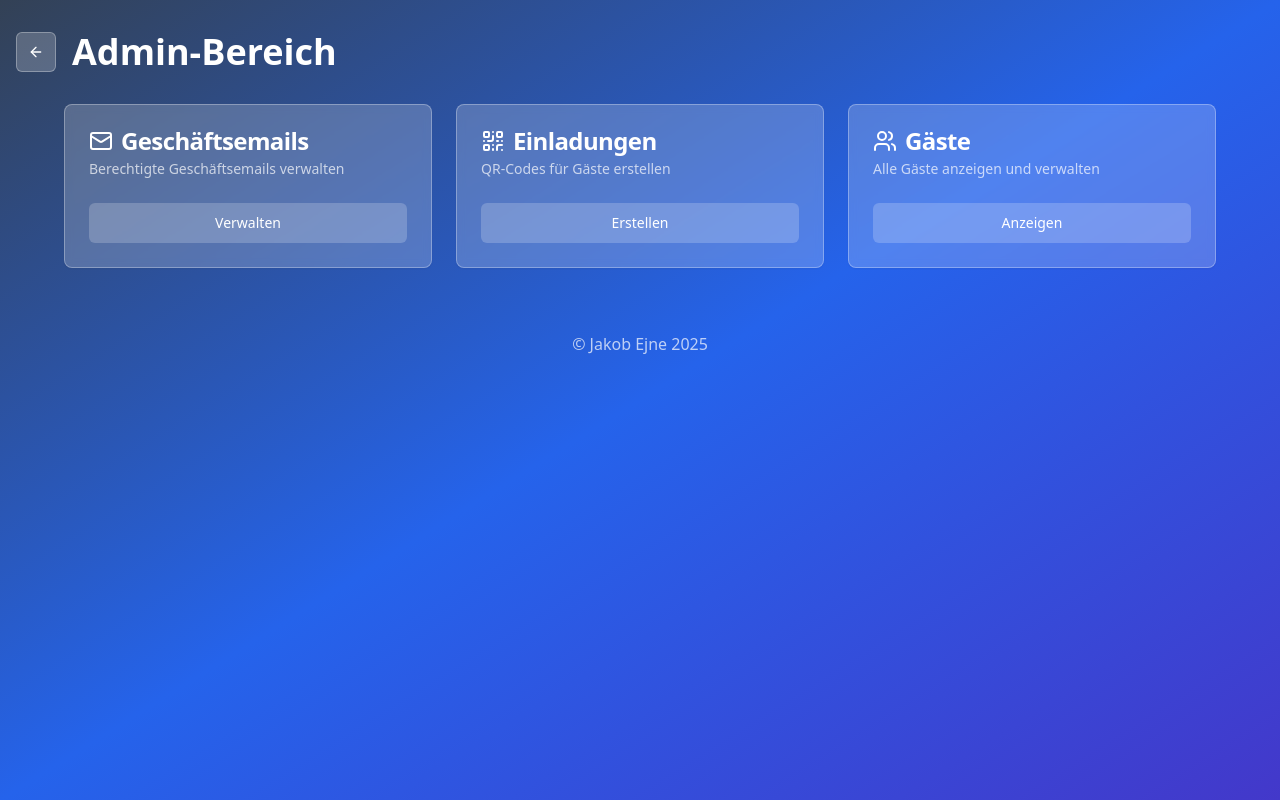
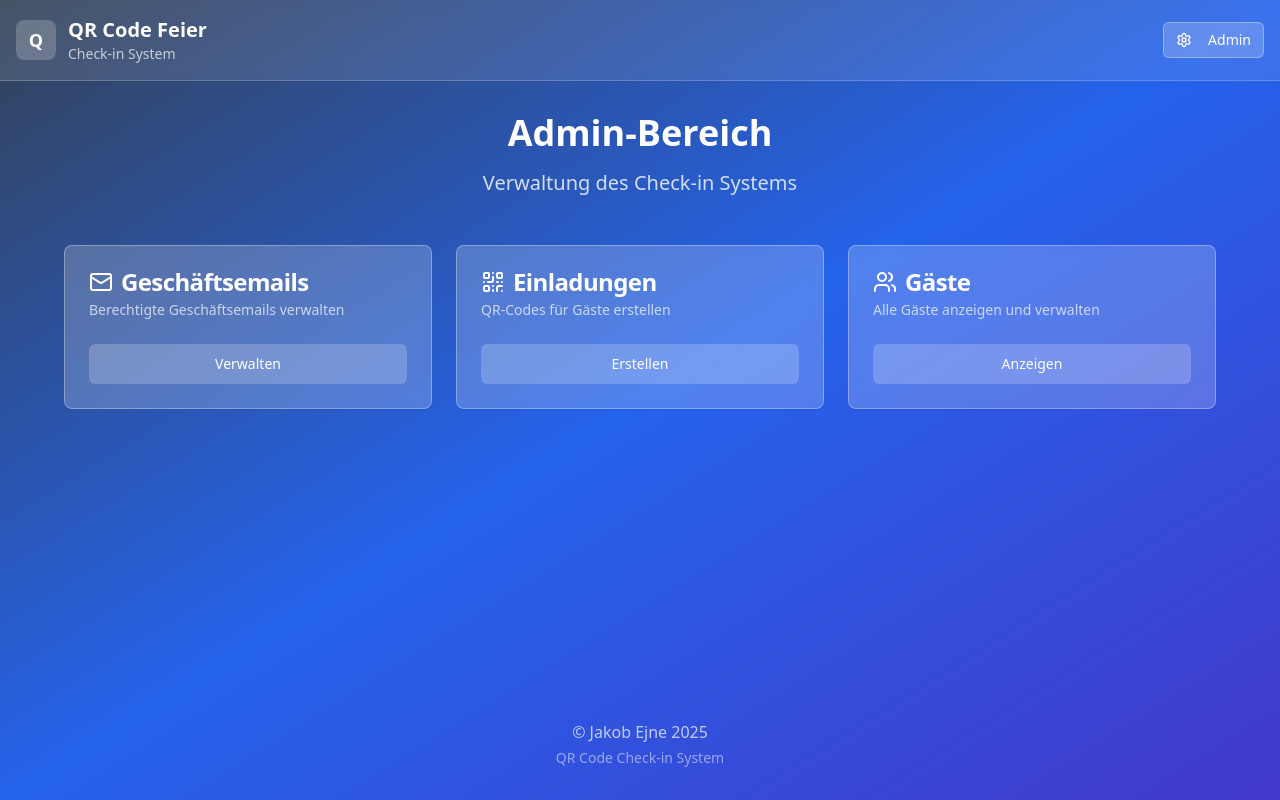
Before and after one commit to medpex/check-in, a React (Vite) app: page /admin in a window 1280 px wide. Built offline with nearby package versions, Linux system fonts and the light colour scheme.

Commit message:
Add header and footer
Implement a header with a logo placeholder for all pages except scanner pages, and update the footer with copyright information.

```diff
--- a/src/App.tsx
+++ b/src/App.tsx
@@ -4,6 +4,7 @@ import { Toaster as Sonner } from "@/components/ui/sonner";
 import { TooltipProvider } from "@/components/ui/tooltip";
 import { QueryClient, QueryClientProvider } from "@tanstack/react-query";
 import { BrowserRouter, Routes, Route } from "react-router-dom";
+import { Layout } from "@/components/layout/Layout";
 import Index from "./pages/Index";
 import Admin from "./pages/Admin";
 import Invitations from "./pages/Invitations";
@@ -22,6 +23,7 @@ const App = () => (
       <Toaster />
       <Sonner />
       <BrowserRouter>
+        <Layout>
           <Routes>
             <Route path="/" element={<Index />} />
             <Route path="/admin" element={<Admin />} />
@@ -33,6 +35,7 @@ const App = () => (
             <Route path="/formular" element={<Formular />} />
             <Route path="*" element={<NotFound />} />
           </Routes>
+        </Layout>
       </BrowserRouter>
     </TooltipProvider>
   </QueryClientProvider>
--- /dev/null
+++ b/src/components/layout/Footer.tsx
@@ -0,0 +1,15 @@
+
+export const Footer = () => {
+  return (
+    <footer className="mt-auto py-8">
+      <div className="container mx-auto px-4">
+        <div className="text-center">
+          <p className="text-white/70">© Jakob Ejne 2025</p>
+          <p className="text-white/50 text-sm mt-1">
+            QR Code Check-in System
+          </p>
+        </div>
+      </div>
+    </footer>
+  );
+};
--- /dev/null
+++ b/src/components/layout/Header.tsx
@@ -0,0 +1,33 @@
+
+import { Link } from "react-router-dom";
+import { Settings } from "lucide-react";
+import { Button } from "@/components/ui/button";
+
+export const Header = () => {
+  return (
+    <header className="bg-white/10 backdrop-blur-sm border-b border-white/20 sticky top-0 z-50">
+      <div className="container mx-auto px-4 py-4">
+        <div className="flex items-center justify-between">
+          {/* Logo Platzhalter */}
+          <Link to="/" className="flex items-center gap-3">
+            <div className="w-10 h-10 bg-white/20 rounded-lg flex items-center justify-center">
+              <span className="text-white font-bold text-lg">Q</span>
+            </div>
+            <div className="text-white">
+              <h1 className="text-xl font-bold">QR Code Feier</h1>
+              <p className="text-sm text-white/70">Check-in System</p>
+            </div>
+          </Link>
+
+          {/* Admin Button */}
+          <Link to="/admin">
+            <Button variant="outline" size="sm" className="bg-white/20 border-white/30 text-white hover:bg-white/30">
+              <Settings className="h-4 w-4 mr-2" />
+              Admin
+            </Button>
+          </Link>
+        </div>
+      </div>
+    </header>
+  );
+};
--- /dev/null
+++ b/src/components/layout/Layout.tsx
@@ -0,0 +1,28 @@
+
+import { ReactNode } from "react";
+import { useLocation } from "react-router-dom";
+import { Header } from "./Header";
+import { Footer } from "./Footer";
+
+interface LayoutProps {
+  children: ReactNode;
+}
+
+export const Layout = ({ children }: LayoutProps) => {
+  const location = useLocation();
+  const isScanner = location.pathname.includes('/scanner-');
+
+  if (isScanner) {
+    return <>{children}</>;
+  }
+
+  return (
+    <div className="min-h-screen bg-gradient-to-br from-slate-700 via-blue-600 to-indigo-700 flex flex-col">
+      <Header />
+      <main className="flex-1">
+        {children}
+      </main>
+      <Footer />
+    </div>
+  );
+};
--- a/src/pages/Admin.tsx
+++ b/src/pages/Admin.tsx
@@ -1,22 +1,19 @@
 
-import { QrCode, Users, Mail, ArrowLeft } from "lucide-react";
+import { QrCode, Users, Mail } from "lucide-react";
 import { Link } from "react-router-dom";
 import { Button } from "@/components/ui/button";
 import { Card, CardContent, CardDescription, CardHeader, CardTitle } from "@/components/ui/card";
 
 const Admin = () => {
   return (
-    <div className="min-h-screen bg-gradient-to-br from-slate-700 via-blue-600 to-indigo-700">
     <div className="container mx-auto px-4 py-8">
-        <div className="flex items-center gap-4 mb-8">
-          <Link to="/">
-            <Button variant="outline" size="icon" className="bg-white/20 border-white/30 text-white hover:bg-white/30">
-              <ArrowLeft className="h-4 w-4" />
-            </Button>
-          </Link>
-          <h1 className="text-4xl font-bold text-white">
+      <div className="text-center mb-12">
+        <h1 className="text-4xl font-bold text-white mb-4">
           Admin-Bereich
         </h1>
+        <p className="text-xl text-white/80">
+          Verwaltung des Check-in Systems
+        </p>
       </div>
 
       <div className="grid md:grid-cols-2 lg:grid-cols-3 gap-6 max-w-6xl mx-auto">
@@ -80,11 +77,6 @@ const Admin = () => {
           </CardContent>
         </Card>
       </div>
-
-        <footer className="mt-16 text-center">
-          <p className="text-white/70">© Jakob Ejne 2025</p>
-        </footer>
-      </div>
     </div>
   );
 };
--- a/src/pages/Index.tsx
+++ b/src/pages/Index.tsx
@@ -6,7 +6,6 @@ import { Card, CardContent, CardDescription, CardHeader, CardTitle } from "@/com
 
 const Index = () => {
   return (
-    <div className="min-h-screen bg-gradient-to-br from-slate-700 via-blue-600 to-indigo-700">
     <div className="container mx-auto px-4 py-8">
       <div className="text-center mb-12">
         <h1 className="text-4xl font-bold text-white mb-4">
@@ -58,11 +57,6 @@ const Index = () => {
           </CardContent>
         </Card>
       </div>
-
-        <footer className="mt-16 text-center">
-          <p className="text-white/70">© Jakob Ejne 2025</p>
-        </footer>
-      </div>
     </div>
   );
 };
--- a/src/pages/Invitations.tsx
+++ b/src/pages/Invitations.tsx
@@ -1,4 +1,3 @@
-
 import { useState } from "react";
 import { ArrowLeft, Download, QrCode, Plus, Trash2, Mail } from "lucide-react";
 import { Link } from "react-router-dom";
@@ -60,7 +59,6 @@ const Invitations = () => {
   }
 
   return (
-    <div className="min-h-screen bg-gradient-to-br from-slate-700 via-blue-600 to-indigo-700">
     <div className="container mx-auto px-4 py-8">
       <div className="flex items-center gap-4 mb-8">
         <Link to="/admin">
@@ -179,7 +177,6 @@ const Invitations = () => {
         </Card>
       )}
     </div>
-    </div>
   );
 };
 
```
Lines whose indentation alone changed are shown as unchanged.
